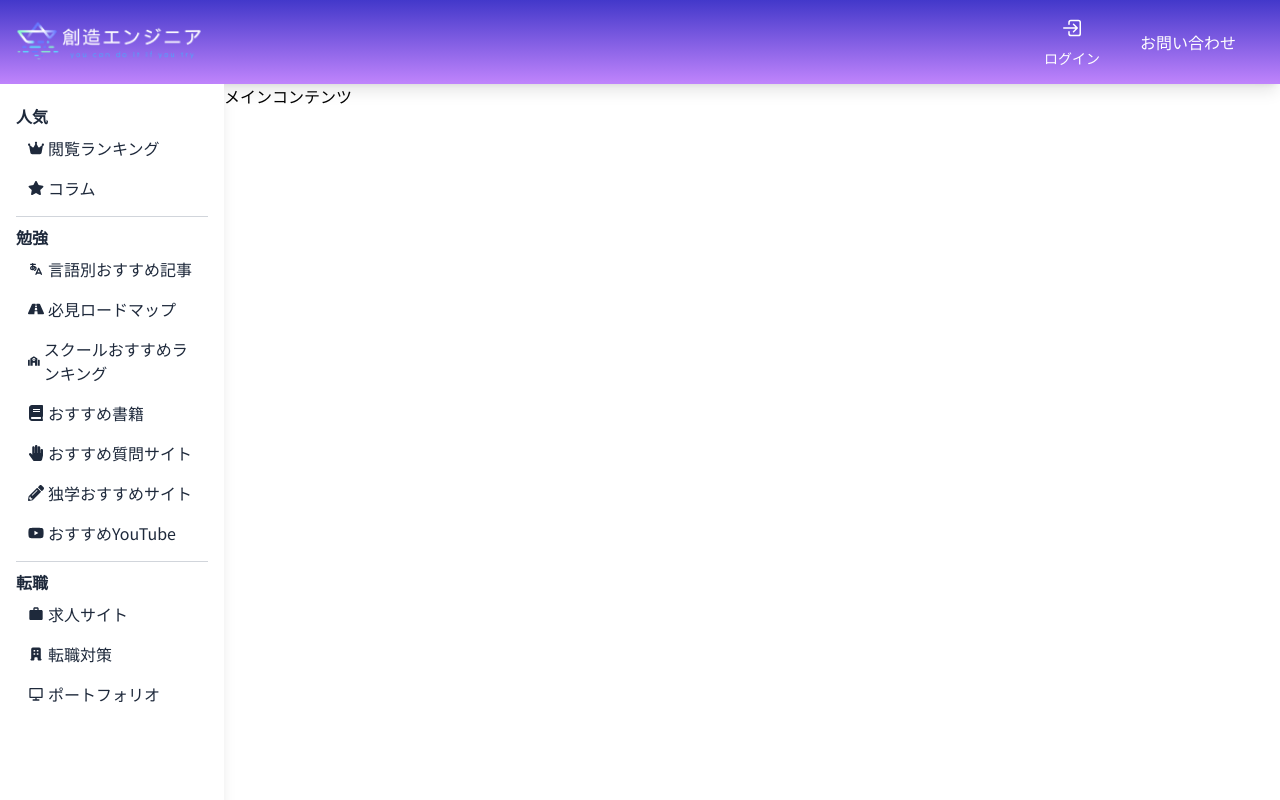
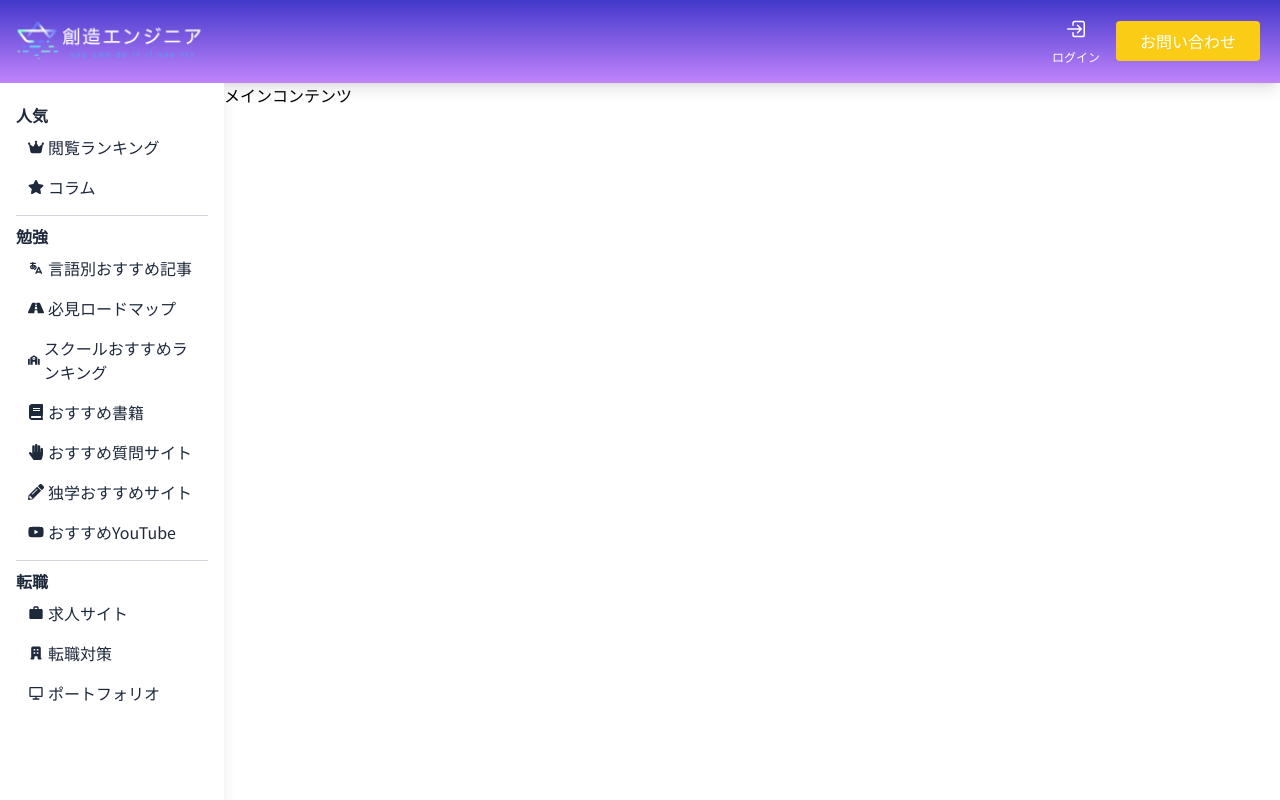
Before and after one commit to mami0709/CreativeEngineer, a Next.js app: page / in a window 1280 px wide. Shown: the top 800 px of the page. Built offline with nearby package versions, Linux system fonts and the light colour scheme; no server answers.

Commit message:
fix: ヘッダー、サイドバーのレスポンシブ対応

```diff
--- a/app/components/Layout/Header.tsx
+++ b/app/components/Layout/Header.tsx
@@ -39,7 +39,7 @@ const UserProfileOrLogin: React.FC<UserProfileOrLoginProps> = ({ user }) => {
         ) : (
           <IoLogInOutline className="text-2xl" />
         )}
-        <span>{user ? "ログアウト" : "ログイン"}</span>
+        <span className="text-xs">{user ? "ログアウト" : "ログイン"}</span>
       </div>
     </NavLink>
   );
@@ -62,12 +62,8 @@ const Header = async () => {
         </Link>
         <div className="flex items-center gap-1">
           <UserProfileOrLogin user={user} />
-          <Link href="/contact" className="mr-3">
-            <DefaultButton
-              text="お問い合わせ"
-              backgroundColor="yellow-500"
-              rounded={true}
-            />
+          <Link href="/contact" className="mr-3 hidden sm:block">
+            <DefaultButton text="お問い合わせ" rounded={true} />
           </Link>
           {user && (
             <Link
--- a/app/components/SideBar.tsx
+++ b/app/components/SideBar.tsx
@@ -52,7 +52,7 @@ export default function SideBar() {
   }, [pathname]);
 
   return (
-    <div className="bg-white w-56 h-screen shadow-lg pt-5">
+    <div className="bg-white w-56 h-screen shadow-lg pt-5 hidden sm:block">
       <span className="px-4 py-2 font-bold text-slate-800">人気</span>
       <ul>
         <SidebarLink
```
